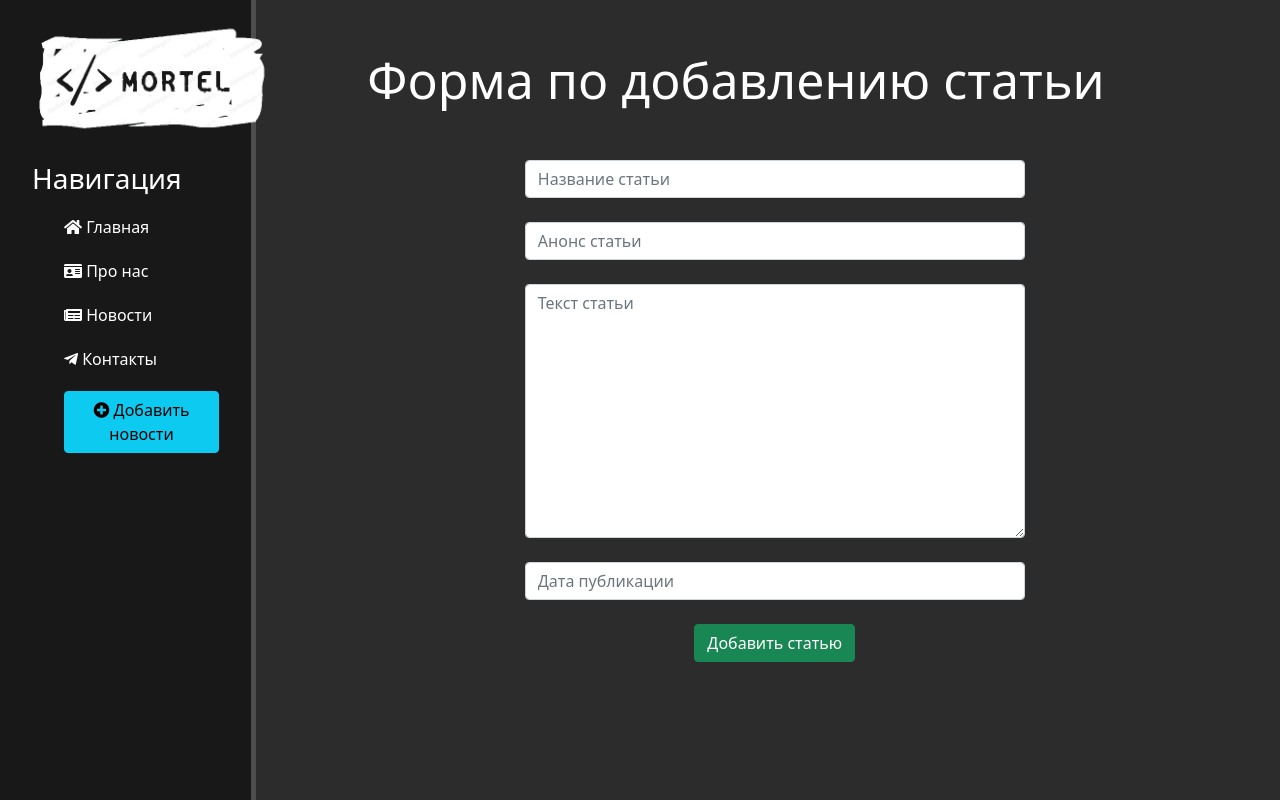
After one commit to M0rtel/WEB-1-, a Django app: page /news/create in a window 1280 px wide. The commit adds this page. Run offline with Django 3.2, Linux system fonts and the light colour scheme; some libraries are stand-ins or nearby versions.

Commit message:
Sixth commit

```diff
--- a/itproger/settings.py
+++ b/itproger/settings.py
@@ -30,7 +30,7 @@ ALLOWED_HOSTS = []
 
 # Application definition
 
-INSTALLED_APPS = [
+INSTALLED_APPS = [          # При каждом новом созданном приложении нужно добавить его в этот список! (Как news и main)
     'news',
     'main',
     'django.contrib.admin',
@@ -121,7 +121,7 @@ USE_TZ = True
 
 STATIC_URL = '/static/'
 
-STATICFILES_DIRS = [        #
+STATICFILES_DIRS = [        # Важная херь!!! Тоже нужно всегда добавлять её
     BASE_DIR / "static",    #
 ]                           #
 
--- a/itproger/urls.py
+++ b/itproger/urls.py
@@ -23,4 +23,4 @@ urlpatterns = [
     path('admin/', admin.site.urls),
     path('', include('main.urls')),
     path('news/', include('news.urls'))
-] + static(settings.STATIC_URL, document_root=settings.STATIC_ROOT)
+] + static(settings.STATIC_URL, document_root=settings.STATIC_ROOT) #Важно!!! Тоже всегда добавлять в проектах
--- a/main/static/main/css/main.css
+++ b/main/static/main/css/main.css
@@ -51,3 +51,17 @@ main .features {
 
 main .features h1 {font-size: 50px}
 main .features p {max-width: 400px; margin: 20px auto}
+
+.alert-warning {
+    float: left;
+    clear: both;
+    width: 400px;
+    margin: 20px 34%;
+    text-align: left;
+}
+
+form {
+    margin-left: 28%;
+    width: 500px;
+    margin-top: 50px;
+}
--- a/main/templates/main/layout.html
+++ b/main/templates/main/layout.html
@@ -18,8 +18,9 @@
         <ul>
             <a href="{% url 'home' %}"><li><i class="fas fa-home"></i> Главная</li></a>
             <a href="{% url 'about' %}"><li><i class="fas fa-id-card"></i> Про нас</li></a>
-             <a href="{% url 'news_home' %}"><li><i class="fas fa-newspaper"></i> Новости</li></a>
+            <a href="{% url 'news_home' %}"><li><i class="fas fa-newspaper"></i> Новости</li></a>
             <a href=""><li><i class="fab fa-telegram-plane"></i> Контакты</li></a>
+            <a href="{% url 'create' %}"><li><botton class="btn btn-info"><i class="fas fa-plus-circle"></i> Добавить новости</botton></li></a>
         </ul>
     </aside>
     <main>
--- a/main/urls.py
+++ b/main/urls.py
@@ -2,6 +2,6 @@ from django.urls import path
 from . import views
 
 urlpatterns = [
-    path('', views.index, name='home'),
+    path('', views.index, name='home'), # Всегда создавать имена для ссылок! Так намного удобнее
     path('about', views.about, name='about')
 ]
--- /dev/null
+++ b/news/forms.py
@@ -0,0 +1,26 @@
+from .models import Articles
+from django.forms import ModelForm, TextInput, DateTimeInput, Textarea
+
+class ArticlesForm(ModelForm):
+    class Meta:
+        model = Articles
+        fields = ['title', 'anons', 'full_text', 'date']
+
+        widgets = {
+            "title": TextInput(attrs={
+                'class': 'form-control',
+                'placeholder': "Название статьи"
+            }),
+            "anons": TextInput(attrs={
+                'class': 'form-control',
+                'placeholder': "Анонс статьи"
+            }),
+            "date": DateTimeInput(attrs={
+                'class': 'form-control',
+                'placeholder': "Дата публикации"
+            }),
+            "full_text": Textarea(attrs={
+                'class': 'form-control',
+                'placeholder': "Текст статьи"
+            })
+        }
--- a/news/models.py
+++ b/news/models.py
@@ -1,14 +1,14 @@
 from django.db import models
 
-class Articles(models.Model):
-    title = models.CharField('Название', max_length=50, default='Буба')
-    anons = models.CharField('Анонс', max_length=250, default='Буба')
+class Articles(models.Model): # Таблица баз данных
+    title = models.CharField('Название', max_length=50)
+    anons = models.CharField('Анонс', max_length=250)
     full_text = models.TextField('Статья')
     date = models.DateTimeField('Дата публикации')
 
-    def __str__(self):
+    def __str__(self):      # Это чтобы удобно выводились названия таблиц
         return self.title
 
-    class Meta:
+    class Meta: # Название, которое будет высвечиваться в базе данный на странице admin
         verbose_name = 'Новость'
         verbose_name_plural = 'Новости'
--- /dev/null
+++ b/news/templates/news/create.html
@@ -0,0 +1,17 @@
+{% extends 'main/layout.html' %}
+
+{% block title %}Форма по добавлению статьи{% endblock %}
+
+{% block content %}
+    <div class="features">
+        <h1>Форма по добавлению статьи</h1>
+        <form method="post">
+            {% csrf_token %}
+            {{ form.title }}<br>
+            {{ form.anons }}<br>
+            {{ form.full_text }}<br>
+            {{ form.date }}<br>
+            <button class="btn btn-success" type="submit">Добавить статью</button>
+        </form>
+    </div>
+{% endblock %}
--- a/news/urls.py
+++ b/news/urls.py
@@ -3,4 +3,5 @@ from . import views
 
 urlpatterns = [
     path('', views.news_home, name='news_home'),
+    path('create', views.create, name='create'),
 ]
--- a/news/views.py
+++ b/news/views.py
@@ -1,4 +1,16 @@
 from django.shortcuts import render
+from .models import Articles
+from .forms import ArticlesForm
 
 def news_home(request):
-    return render(request, 'news/news_home.html')
+    news = Articles.objects.order_by('date') # order_dy('date') сортировка по дате
+    return render(request, 'news/news_home.html', {'news': news})
+
+def create(request):
+    form = ArticlesForm()
+
+    data = {
+         'form': form
+    }
+
+    return render(request, 'news/create.html', data)
```
Also changed, not shown: news/templates/news/news_home.html (+11 -2 lines), db.sqlite3, news/migrations/0001_initial.py.
